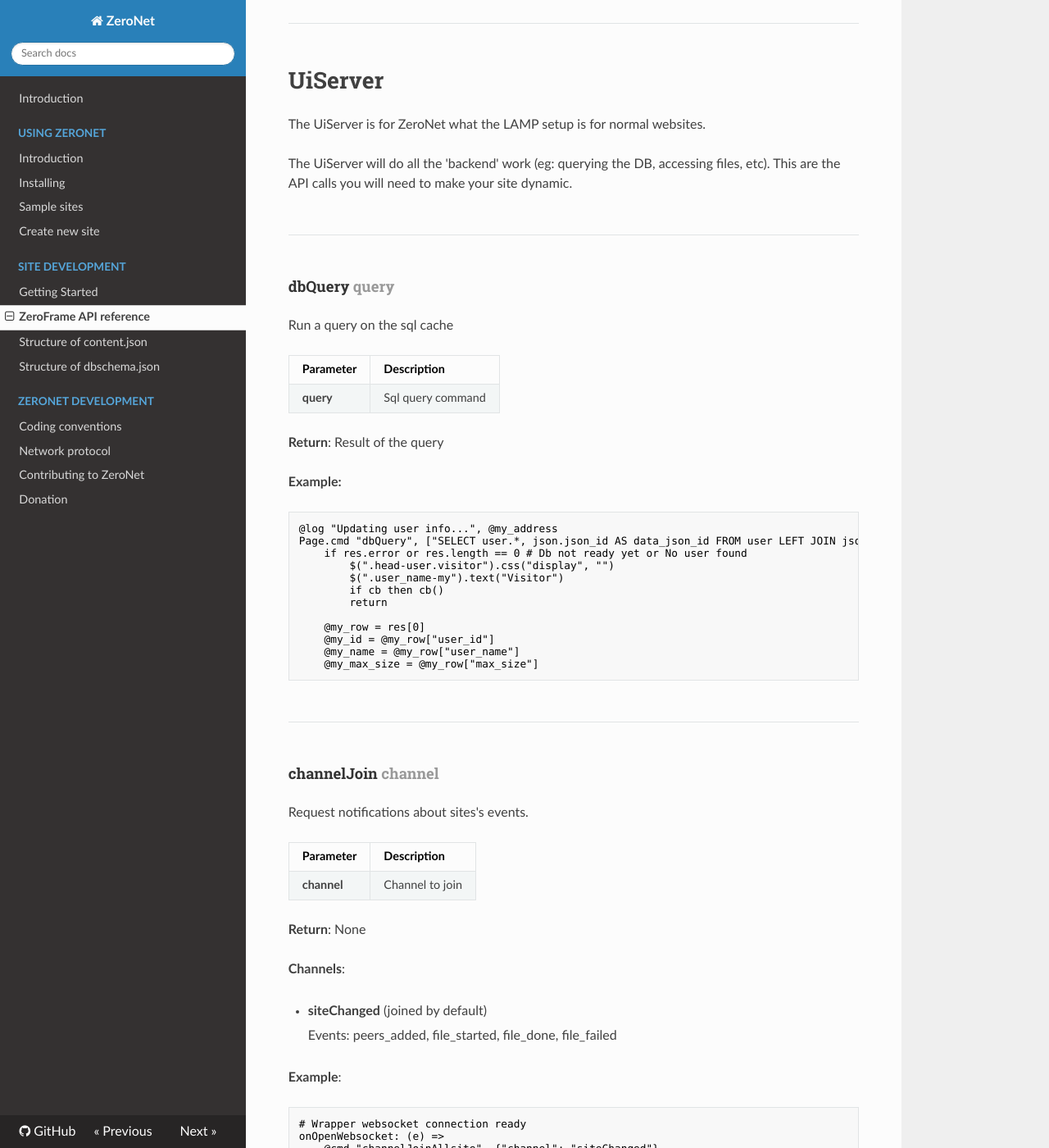
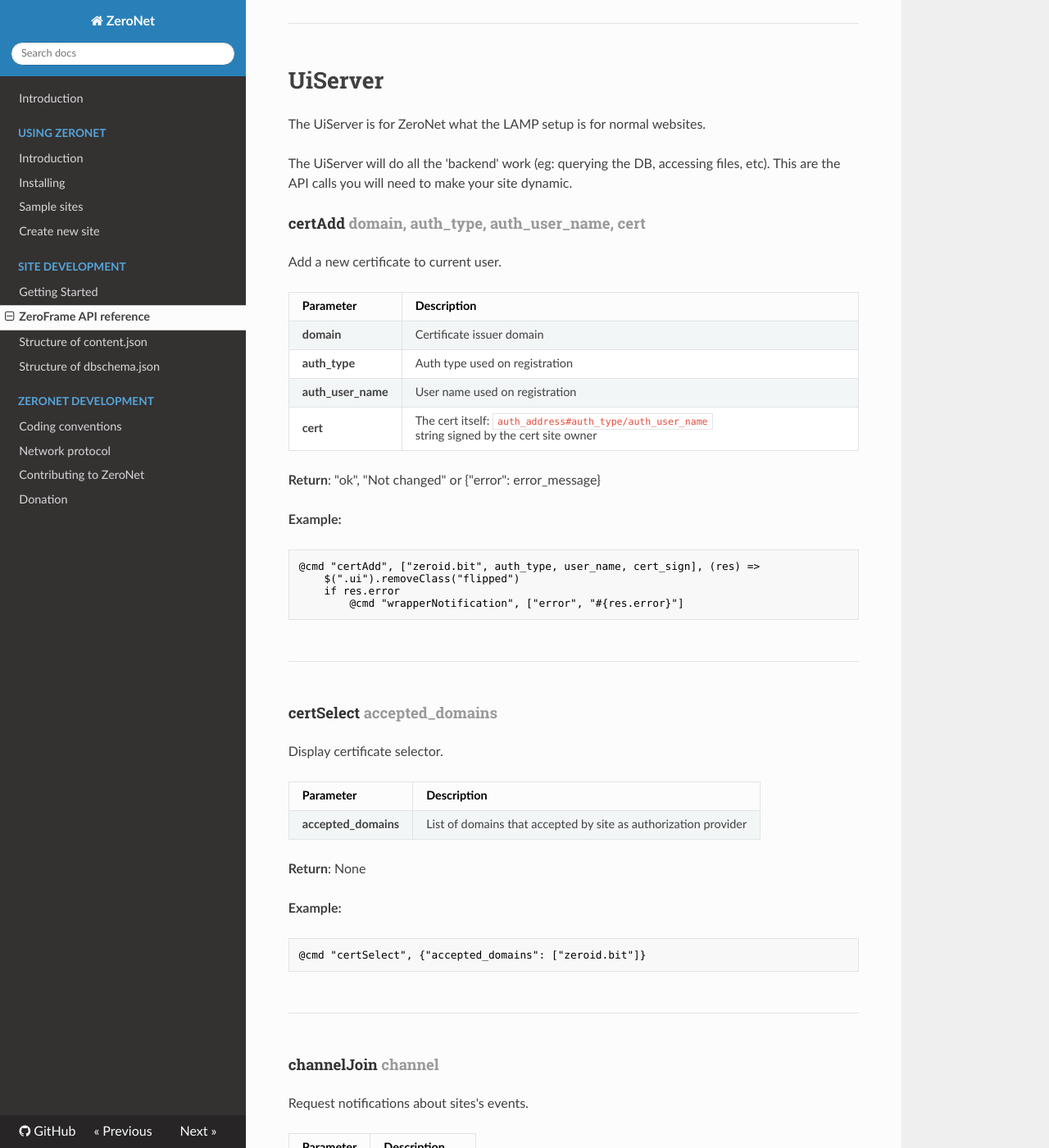
Before and after one commit to HelloZeroNet/Documentation, an MkDocs documentation site: the page built from docs/site_development/zeroframe_api_reference.md, in a window 1280 px wide and 1400 px high, scrolled down 3051 px. Shown: the whole window at 82% size. Built offline with MkDocs 1.6.1, drawn with Linux system fonts in a browser that asks for light colours; nearby versions of some CDN libraries; comment, search, counter and statistics services are not loaded; old or Windows-style settings are respelled for this version of MkDocs; some of the changed text lies outside the part shown.

Commit message:
Update features, Document trusted certificate and cloning websocket commands

````diff
--- a/docs/site_development/zeroframe_api_reference.md
+++ b/docs/site_development/zeroframe_api_reference.md
@@ -138,36 +138,48 @@
 
 The UiServer will do all the 'backend' work (eg: querying the DB, accessing files, etc). This are the API calls you will need to make your site dynamic.
 
----
 
-#### dbQuery _query_
-Run a query on the sql cache
+
+#### certAdd _domain, auth_type, auth_user_name, cert_
+Add a new certificate to current user.
 
 Parameter            | Description
                  --- | ---
-**query**            | Sql query command
+**domain**           | Certificate issuer domain
+**auth_type**        | Auth type used on registration
+**auth_user_name**   | User name used on registration
+**cert**             | The cert itself: `auth_address#auth_type/auth_user_name` string signed by the cert site owner
 
-**Return**: <list> Result of the query
+**Return**: "ok", "Not changed" or {"error": error_message}
 
 **Example:**
 ```coffeescript
-@log "Updating user info...", @my_address
-Page.cmd "dbQuery", ["SELECT user.*, json.json_id AS data_json_id FROM user LEFT JOIN json USING(path) WHERE path='#{@my_address}/data.json'"], (res) =>
-	if res.error or res.length == 0 # Db not ready yet or No user found
-		$(".head-user.visitor").css("display", "")
-		$(".user_name-my").text("Visitor")
-		if cb then cb()
-		return
-
-	@my_row = res[0]
-	@my_id = @my_row["user_id"]
-	@my_name = @my_row["user_name"]
-	@my_max_size = @my_row["max_size"]
+@cmd "certAdd", ["zeroid.bit", auth_type, user_name, cert_sign], (res) =>
+	$(".ui").removeClass("flipped")
+	if res.error
+		@cmd "wrapperNotification", ["error", "#{res.error}"]
 ```
 
 
 ---
 
+
+#### certSelect _accepted_domains_
+Display certificate selector.
+
+Parameter            | Description
+                 --- | ---
+**accepted_domains** | List of domains that accepted by site as authorization provider
+
+**Return**: None
+
+**Example:**
+```coffeescript
+@cmd "certSelect", {"accepted_domains": ["zeroid.bit"]}
+```
+
+
+---
 
 
 #### channelJoin _channel_
@@ -209,6 +221,35 @@
 	[...] # Same as siteInfo return dict
 }
 
+```
+
+
+---
+
+
+#### dbQuery _query_
+Run a query on the sql cache
+
+Parameter            | Description
+                 --- | ---
+**query**            | Sql query command
+
+**Return**: <list> Result of the query
+
+**Example:**
+```coffeescript
+@log "Updating user info...", @my_address
+Page.cmd "dbQuery", ["SELECT user.*, json.json_id AS data_json_id FROM user LEFT JOIN json USING(path) WHERE path='#{@my_address}/data.json'"], (res) =>
+	if res.error or res.length == 0 # Db not ready yet or No user found
+		$(".head-user.visitor").css("display", "")
+		$(".user_name-my").text("Visitor")
+		if cb then cb()
+		return
+
+	@my_row = res[0]
+	@my_id = @my_row["user_id"]
+	@my_name = @my_row["user_name"]
+	@my_max_size = @my_row["max_size"]
 ```
 
 
@@ -283,6 +324,38 @@
 		return a.added - b.added
 	for topic in topics
 		@log topic.topic_id, topic.inner_path, topic.title
+```
+
+
+---
+
+
+#### fileRules _inner_path_
+Return the rules for the file.
+
+Parameter            | Description
+                 --- | ---
+**inner_path**       | File inner path
+
+**Return**: <list> Matched content
+
+**Example result:**
+
+```json
+{
+	"current_size": 2485,
+	"cert_signers": {"zeroid.bit": ["1iD5ZQJMNXu43w1qLB8sfdHVKppVMduGz"]},
+	"files_allowed": "data.json",
+	"signers": ["1J3rJ8ecnwH2EPYa6MrgZttBNc61ACFiCj"],
+	"user_address": "1J3rJ8ecnwH2EPYa6MrgZttBNc61ACFiCj",
+	"max_size": 100000
+}
+```
+
+**Example:**
+```coffeescript
+@cmd "fileRules", "data/users/1J3rJ8ecnwH2EPYa6MrgZttBNc61ACFiCj/content.json", (rules) =>
+	@log rules
 ```
 
 
@@ -403,13 +476,14 @@
 ---
 
 
-#### sitePublish _[privatekey], [inner_path]_
-Sign and Publish a content.json of the site
+#### sitePublish _[privatekey], [inner_path], [sign]_
+Publish a content.json of the site
 
 Parameter                 | Description
                       --- | ---
 **privatekey** (optional) | Private key used for signing (default: current user's privatekey)
 **inner_path** (optional) | Inner path of the content json you want to publish (default: content.json)
+**sign** (optional)       | If True then sign the content.json before publish (default: True)
 
 **Return**: "ok" on success else the error message
 
@@ -426,6 +500,31 @@
 
 
 ---
+
+
+#### siteSign _[privatekey], [inner_path]_
+Sign a content.json of the site
+
+Parameter                 | Description
+                      --- | ---
+**privatekey** (optional) | Private key used for signing (default: current user's privatekey)
+**inner_path** (optional) | Inner path of the content json you want to sign (default: content.json)
+
+**Return**: "ok" on success else the error message
+
+> __Note:__
+> Use "stored" as privatekey if its definied in users.json (eg. cloned sites)
+
+**Example:**
+```coffeescript
+if @site_info["privatekey"] # Private key stored in users.json
+	@cmd "siteSign", ["stored", "content.json"], (res) =>
+		@log "Sign result", res
+```
+
+
+---
+
 
 
 #### siteUpdate _address_
@@ -454,9 +553,16 @@
 _(requires ADMIN permission in data/sites.json)_
 
 
-#### siteList
 
-**Return**: <list> SiteInfo list of all downloaded sites
+
+#### certSet _domain_
+Set the used certificate for current site.
+
+Parameter            | Description
+                 --- | ---
+**domain**           | Domain of the certificate issuer
+
+**Return**: None
 
 
 ---
@@ -471,6 +577,32 @@
 **channel**         | Channel to join (see channelJoin)
 
 **Return**: None
+
+
+---
+
+
+#### siteClone _address_
+Copy site files into a new one.
+
+Every file and directory will be skipped if it has a `-default` subfixed version and the subfixed version will be copied instead of it.
+
+
+Eg. If you have a `data` and a `data-default` directory: The `data` directory will not be copied and the `data-default` directory will be renamed to data.
+
+Parameter           | Description
+               ---  | ---
+**address**         | Address of site want to clone
+
+**Return**: None, automatically redirects to new site on completion
+
+
+---
+
+
+#### siteList
+
+**Return**: <list> SiteInfo list of all downloaded sites
 
 
 ---
````
Also changed, not shown: docs/index.md (+7 -5 lines), docs/using_zeronet/installing.md (+1 -1 lines).
